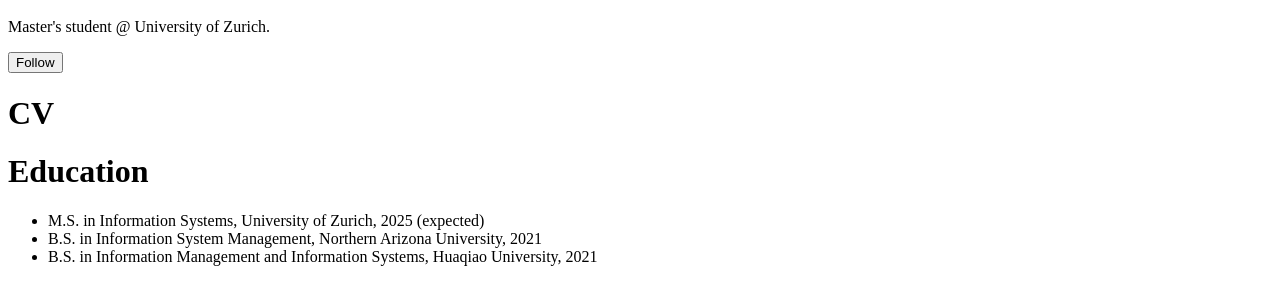
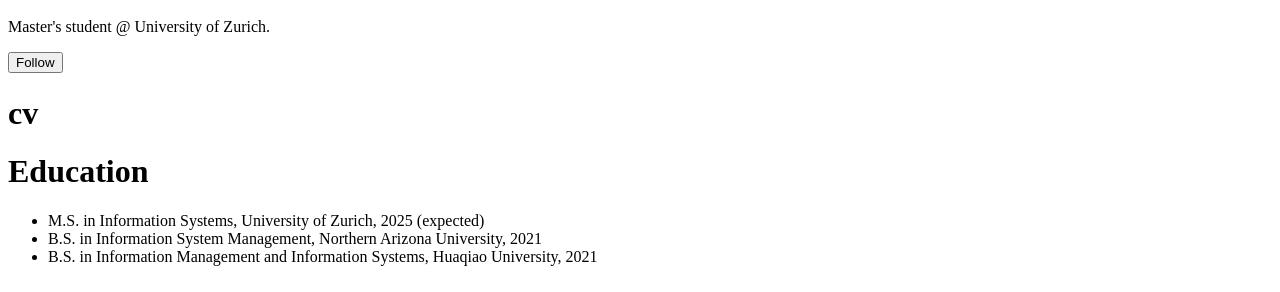
Before and after one commit to ruis0ng/ruis0ng.github.io, a Jekyll site: the page built from _pages/cv.md, in a window 1280 px wide. Shown: the part 187-479 px from the top of the page. Built offline with Jekyll 4.4.1, drawn with Linux system fonts in a browser that asks for light colours; a script bundle is joined from its source files by our own code; library files that are not in the unit come from our copies.

Commit message:
updated page name

```diff
--- a/_pages/cv.md
+++ b/_pages/cv.md
@@ -1,6 +1,6 @@
 ---
 layout: archive
-title: "CV"
+title: "cv"
 permalink: /cv/
 author_profile: true
 redirect_from:
```
